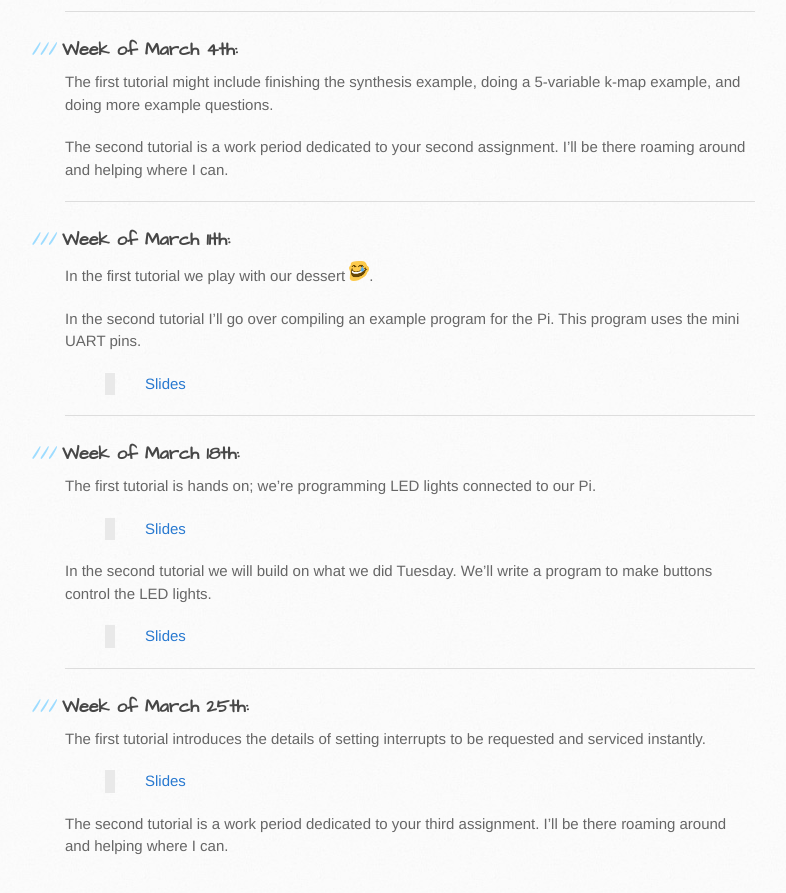
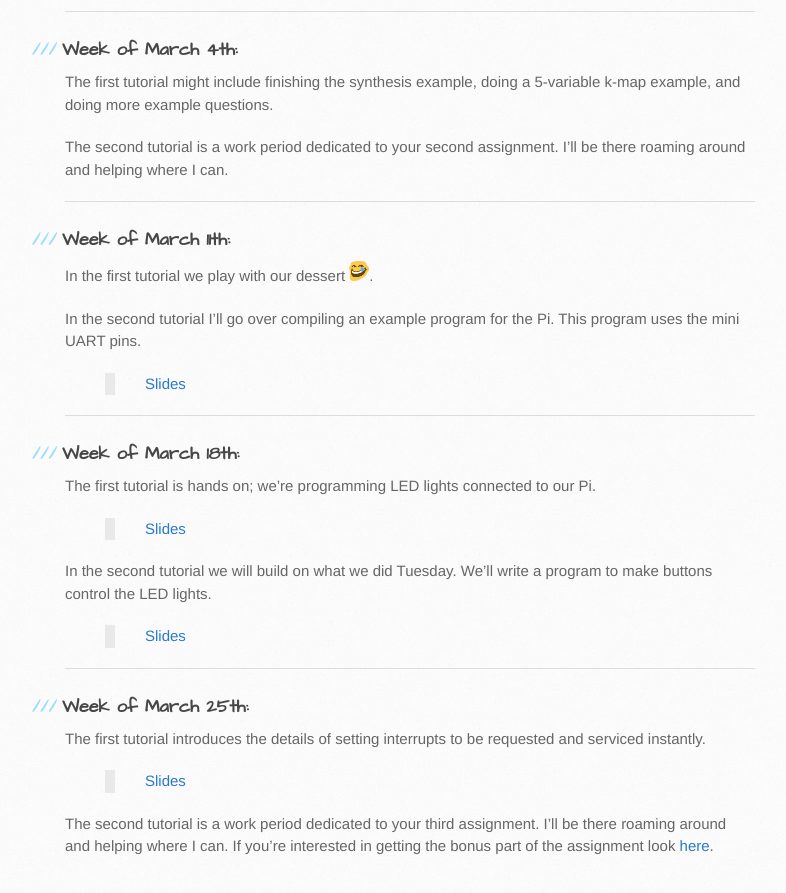
Before and after one commit to philstutorials/philstutorials.github.io, a Jekyll site: the page built from CPSC359W.md, in a window 1280 px wide and 900 px high, scrolled down 3623 px. Shown: the top 893 px of the window, without its empty margins (105-891 px from the left). Built offline with Jekyll 4.4.1, drawn with Linux system fonts in a browser that asks for light colours; our own code applies the rules of GitHub Pages for plain Markdown files.

Commit message:
Update CPSC359W.md

```diff
--- a/CPSC359W.md
+++ b/CPSC359W.md
@@ -123,4 +123,4 @@ In the second tutorial we will build on what we did Tuesday. We'll write a progr
 The first tutorial introduces the details of setting interrupts to be requested and serviced instantly.
 > [Slides](https://slides.com/pathomas/gpio-programming-interrupts)
 
-The second tutorial is a work period dedicated to your third assignment. I'll be there roaming around and helping where I can.
+The second tutorial is a work period dedicated to your third assignment. I'll be there roaming around and helping where I can. If you're interested in getting the bonus part of the assignment look [here](https://www.valvers.com/open-software/raspberry-pi/step04-bare-metal-programming-in-c-pt4/).
```
